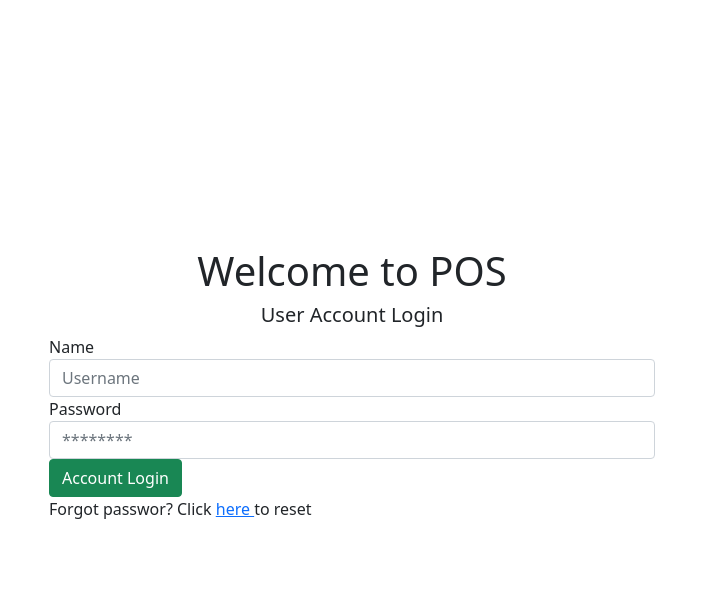
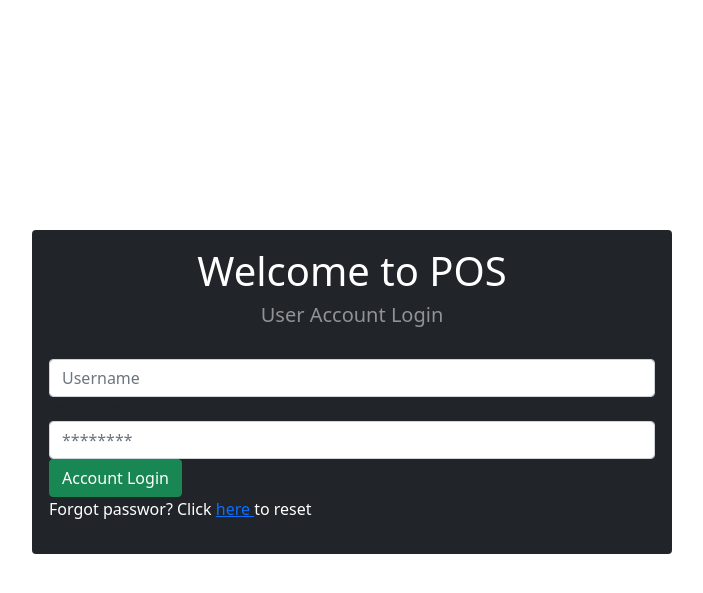
Before and after one commit to kivaimuinde/pos, a PHP site: page /login.php in a window 1280 px wide. Shown: the top 593 px of the page, without its empty margins (288-991 px from the left). Run offline with PHP 8.4, Linux system fonts and the light colour scheme.

Commit message:
continuous intergration

```diff
--- a/login.php
+++ b/login.php
@@ -20,8 +20,8 @@ if (!empty(isset($_SESSION['login']))) {
   <script src="include/js/jquery.min.js"></script>
   <script src="include/js/bootstrap.bundle.min.js"></script>
   <script>
-    $(document).ready(function () {
-      $("form").submit(function (event) {
+    $(document).ready(function() {
+      $("form").submit(function(event) {
         $(".form-group").removeClass("has-error");
         $(".help-block").remove();
         $("#msg").html("");
@@ -35,7 +35,7 @@ if (!empty(isset($_SESSION['login']))) {
           data: formData,
           dataType: "json",
           encode: true,
-        }).done(function (data) {
+        }).done(function(data) {
           console.log(data);
           if (!data.success) {
             if (data.errors.username) {
@@ -65,11 +65,11 @@ if (!empty(isset($_SESSION['login']))) {
 </head>
 
 <body>
-  <div class="container-fluid h-100 ">
+  <div class="container-fluid h-100">
     <div class="row  d-flex justify-content-center align-items-center min-vh-100">
-      <div class="col col-sm-12 col-md-10 col-lg-6 col-xl-6 alert">
-        <p class="h1 text-center">Welcome to POS</p>
-        <p class="h5 text-center">User Account Login</p>
+      <div class="col col-sm-12 col-md-10 col-lg-6 col-xl-6 alert bg-dark">
+        <p class="h1 text-center text-white">Welcome to POS</p>
+        <p class="h5 text-center text-white-50">User Account Login</p>
 
 
         <div id="msg"></div>
@@ -83,13 +83,14 @@ if (!empty(isset($_SESSION['login']))) {
             <label for="password">Password</label>
             <input type="password" class="form-control" id="password" name="password" placeholder="********" />
           </div>
-          <div>
-            <button id="login" value="login" type="submit" class="btn btn-success btn-group-vertical">
+          <div class="form-group">
+            <button id="login" value="login" type="submit"
+            class="btn btn-success btn-group-vertical">
               Account Login
             </button>
           </div>
           <div>
-            <p>Forgot passwor? Click <a href="pos/users/reset-password.php" class="text text-link">here </a> to reset
+            <p class="text text-white">Forgot passwor? Click <a href="pos/users/reset-password.php" class="text text-link">here </a> to reset
             </p>
           </div>
 
```
